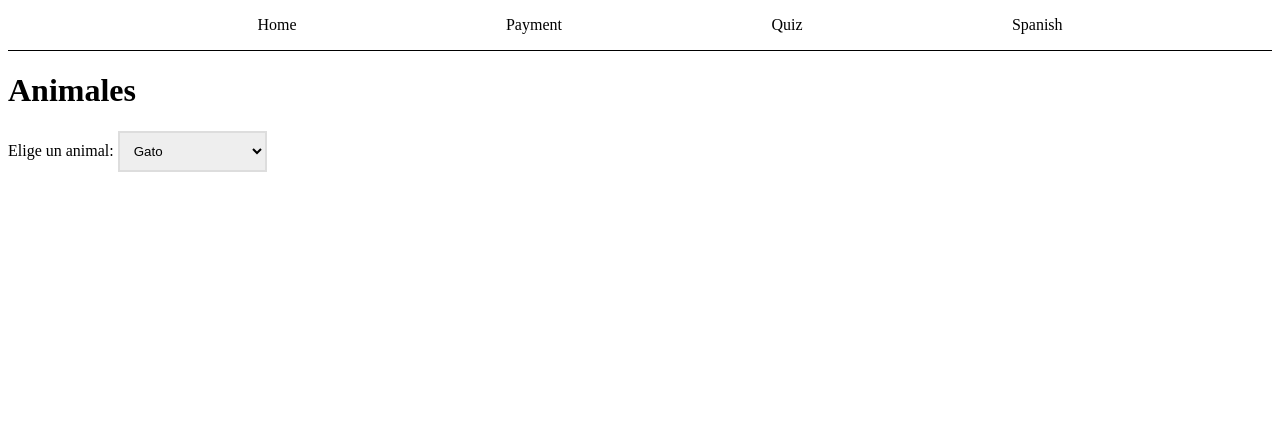
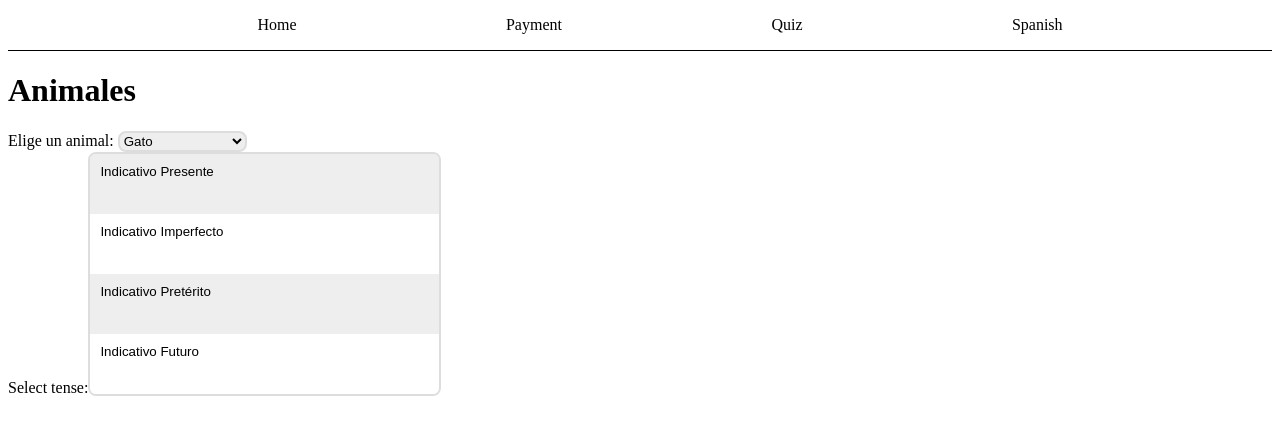
Before and after one commit to klinejessica/accessibility-app, an Angular app: page /spanish in a window 1280 px wide. Shown: the top 434 px of the page. Built offline with nearby package versions, Linux system fonts and the light colour scheme.

Commit message:
added tense listbox

```diff
--- a/src/app/spanish/spanish.css
+++ b/src/app/spanish/spanish.css
@@ -1,9 +1,9 @@
-select {
+/* select {
     border:2px solid #dddddd;
     background: #eeeeee;
     padding: 10px;
     transition:0.4s;
-}
+} */
 
 
 optgroup {
@@ -19,15 +19,15 @@ optgroup legend {
     margin-bottom: 10px;
 }
 
-option {
+/* option {
     display: flex;
     justify-content: flex-start;
     gap: 20px;
     background: #eeeeee;
     padding: 10px;
-}
+} */
 
-option:last-of-type {
+/* option:last-of-type {
     border-radius: 0 0 8px 8px;
 }
 
@@ -38,4 +38,40 @@ option:nth-last-of-type(odd){
 option:hover,
 option:focus {
     background: lime;
+} */
+
+/* Listbox  */
+
+select {
+    appearance: base-select;
+    border: 2px solid #dddddd;
+    border-radius: 8px;
+    background: #eeeeee;
+    height: max-content;
 }
+
+option {
+    background: #eeeeee;
+    padding:10px;
+    height: 40px;
+    outline: none;
+}
+
+option:nth-last-of-type(odd){
+    background: white;
+}
+
+option::checkmark {
+    order: 1;                       /* checkmark at the end */
+    margin-left: auto;              /* checkmark sits at the far right */
+    content:"☑️";
+}
+
+option:checked {
+    font-weight:bold;
+}
+
+option:hover,
+option:focus {
+    background: plum;
+}
--- a/src/app/spanish/spanish.html
+++ b/src/app/spanish/spanish.html
@@ -113,3 +113,30 @@
 <!-- <img /> -->
  <!-- {{ selectedAnimal}} -->
 </div>
+
+<label for="tenses">Select tense:</label>
+<select id="tenses" multiple>
+    <option value="indicativo_presente">Indicativo Presente</option>
+    <option value="indicativo_imperfecto">Indicativo Imperfecto</option>
+    <option value="indicativo_pretérito">Indicativo Pretérito</option>
+    <option value="indicativo_furturo">Indicativo Futuro</option>
+    <option value="indivativo_condicional">Indicativo Condicional</option>
+
+    <option value="fcc_pretéritoperfecto">Formas Compuestas Comunes Pretérito Perfecto</option>
+    <option value="fcc_pluscuamperfecto">Formas Compuestas Comunes Pluscuamperfecto</option>
+    <option value="fcc_futuroperfecto">Formas Compuestas Comunes Futuro Perfecto</option>
+    <option value="fcc_conditionalperfecto">Formas Compuestas Comunes Condicional Perfecto</option>
+
+    <option value="subjunctivo_presente">Subjunctivo Presente</option>
+    <option value="subjunctivo_imperfecto">Subjunctivo Imperfecto</option>
+    <option value="subjunctivo_futuro">Subjunctivo Futuro</option>
+
+    <option value="tccds_pretéritoperfecto">Tiempos compuestos del subjunctivo Pretérito Perfecto</option>
+    <option value="tccds_pluscuamperfecto">Tiempos compuestos del subjunctivo Pluscuamperfecto</option>
+    <option value="tccds_futuroperfecto">Tiempos compuestos del subjunctivo Futuro Perfecto</option>
+
+    <option value="imperativo_afirmativo">Imperativo Afirmativo</option>
+    <option value="imperativo_negativo">Imperativo Negativo</option>
+
+    <option value="indicativo_pretéritoanterior">Indicativo Pretérito Anterior</option>
+</select>
```
